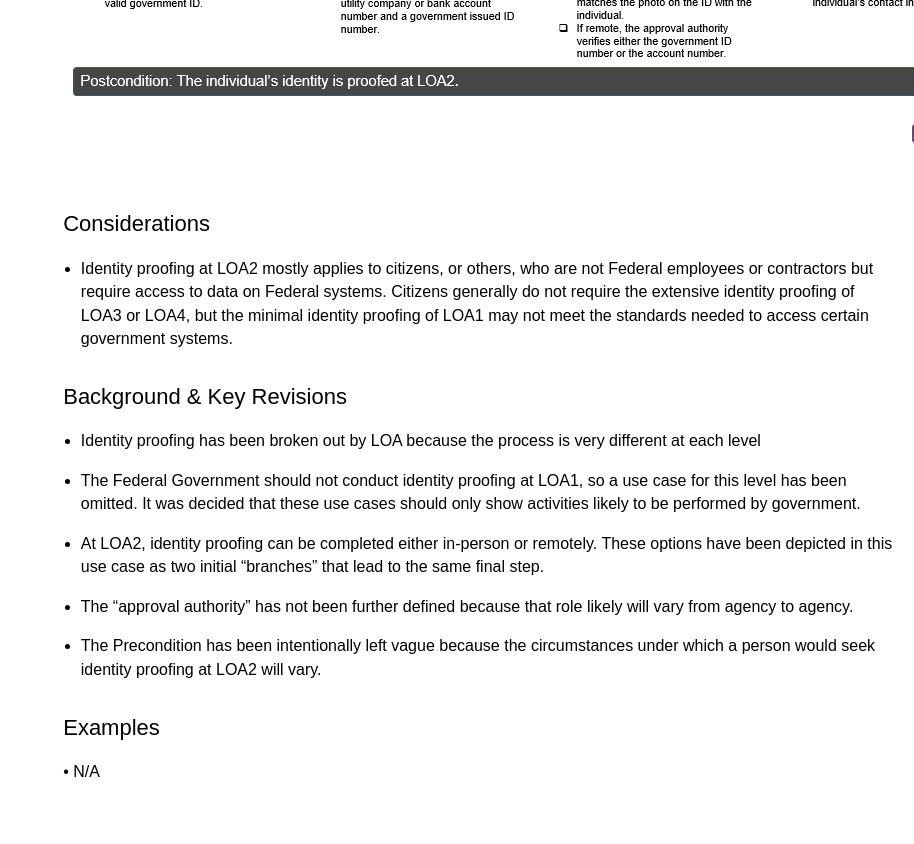
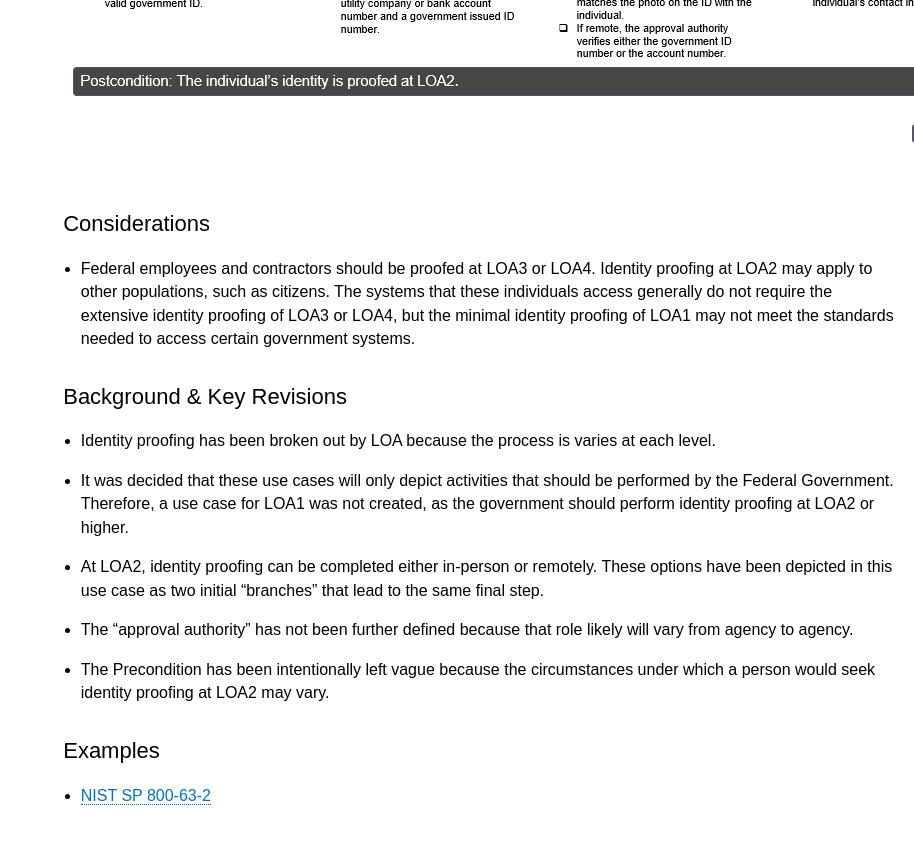
Before and after one commit to GSA/ficam-arch, a Jekyll site: the page built from _usecases/12_proofidentityloa2.md, in a window 1280 px wide and 900 px high, scrolled down 677 px. Shown: the top 844 px of the window, without its empty margins (366-1280 px from the left). Built offline with Jekyll 4.4.1, drawn with Linux system fonts in a browser that asks for light colours.

```diff
--- a/_usecases/12_proofidentityloa2.md
+++ b/_usecases/12_proofidentityloa2.md
@@ -12,18 +12,18 @@ This use case describes the process for completing identity proofing at Level of
 
 ## Considerations
 
-* Identity proofing at LOA2 mostly applies to citizens, or others, who are not Federal employees or contractors but require access to data on Federal systems. Citizens generally do not require the extensive identity proofing of LOA3 or LOA4, but the minimal identity proofing of LOA1 may not meet the standards needed to access certain government systems.
+* Federal employees and contractors should be proofed at LOA3 or LOA4. Identity proofing at LOA2 may apply to other populations, such as citizens. The systems that these individuals access generally do not require the extensive identity proofing of LOA3 or LOA4, but the minimal identity proofing of LOA1 may not meet the standards needed to access certain government systems.
 
 ## Background & Key Revisions
 
-* Identity proofing has been broken out by LOA because the process is very different at each level
-* The Federal Government should not conduct identity proofing at LOA1, so a use case for this level has been omitted. It was decided that these use cases should only show activities likely to be performed by government.
+* Identity proofing has been broken out by LOA because the process is varies at each level.
+* It was decided that these use cases will only depict activities that should be performed by the Federal Government. Therefore, a use case for LOA1 was not created, as the government should perform identity proofing at LOA2 or higher.
 * At LOA2, identity proofing can be completed either in-person or remotely. These options have been depicted in this use case as two initial “branches” that lead to the same final step.
 * The “approval authority” has not been further defined because that role likely will vary from agency to agency.
-* The Precondition has been intentionally left vague because the circumstances under which a person would seek identity proofing at LOA2 will vary.
+* The Precondition has been intentionally left vague because the circumstances under which a person would seek identity proofing at LOA2 may vary.
 
 
 
 ## Examples
 
-•	N/A
+* <a href="http://nvlpubs.nist.gov/nistpubs/SpecialPublications/NIST.SP.800-63-2.pdf">NIST SP 800-63-2</a>
```
Also changed, not shown: pages/ficam_goals.md (+8 -1 lines).
